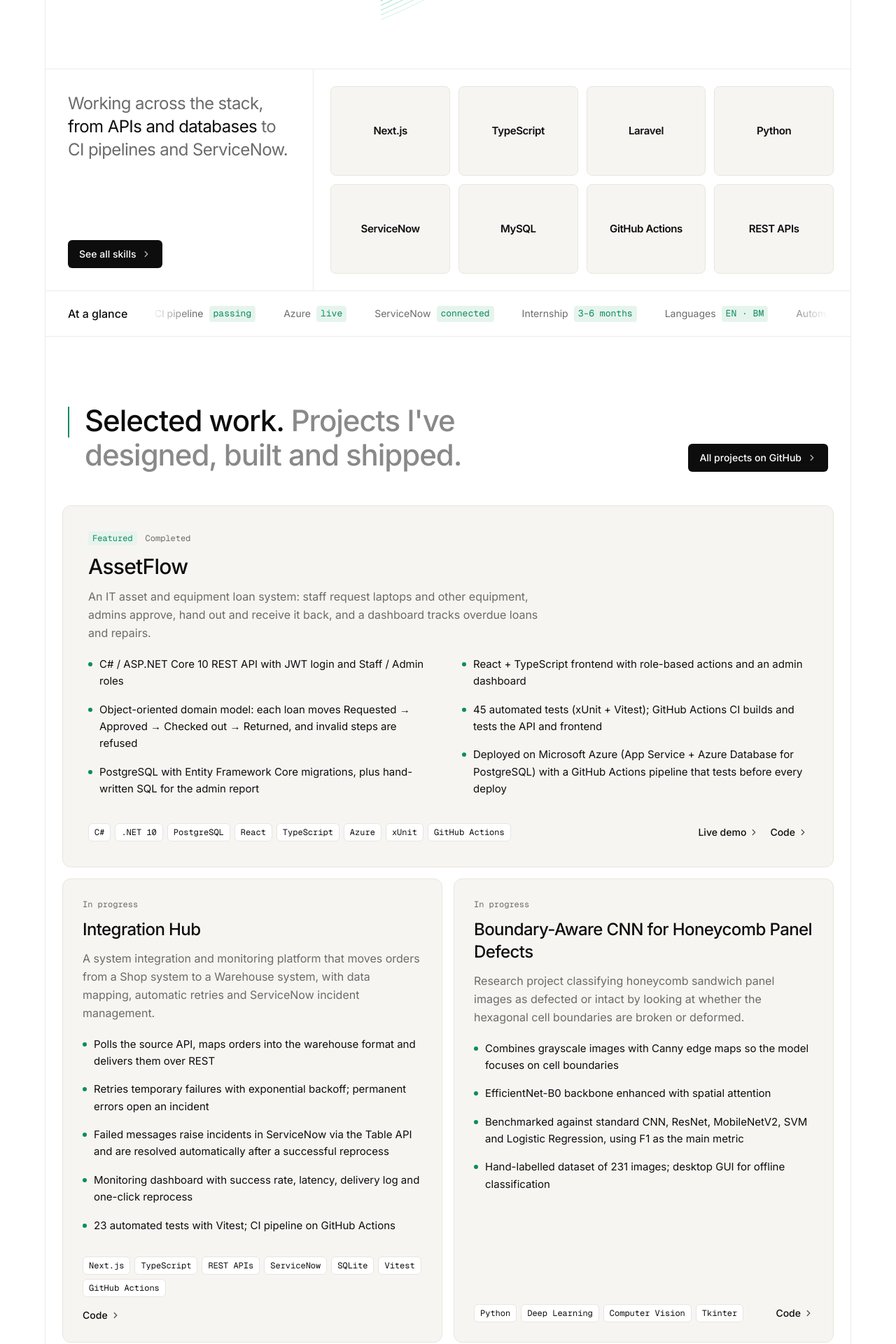
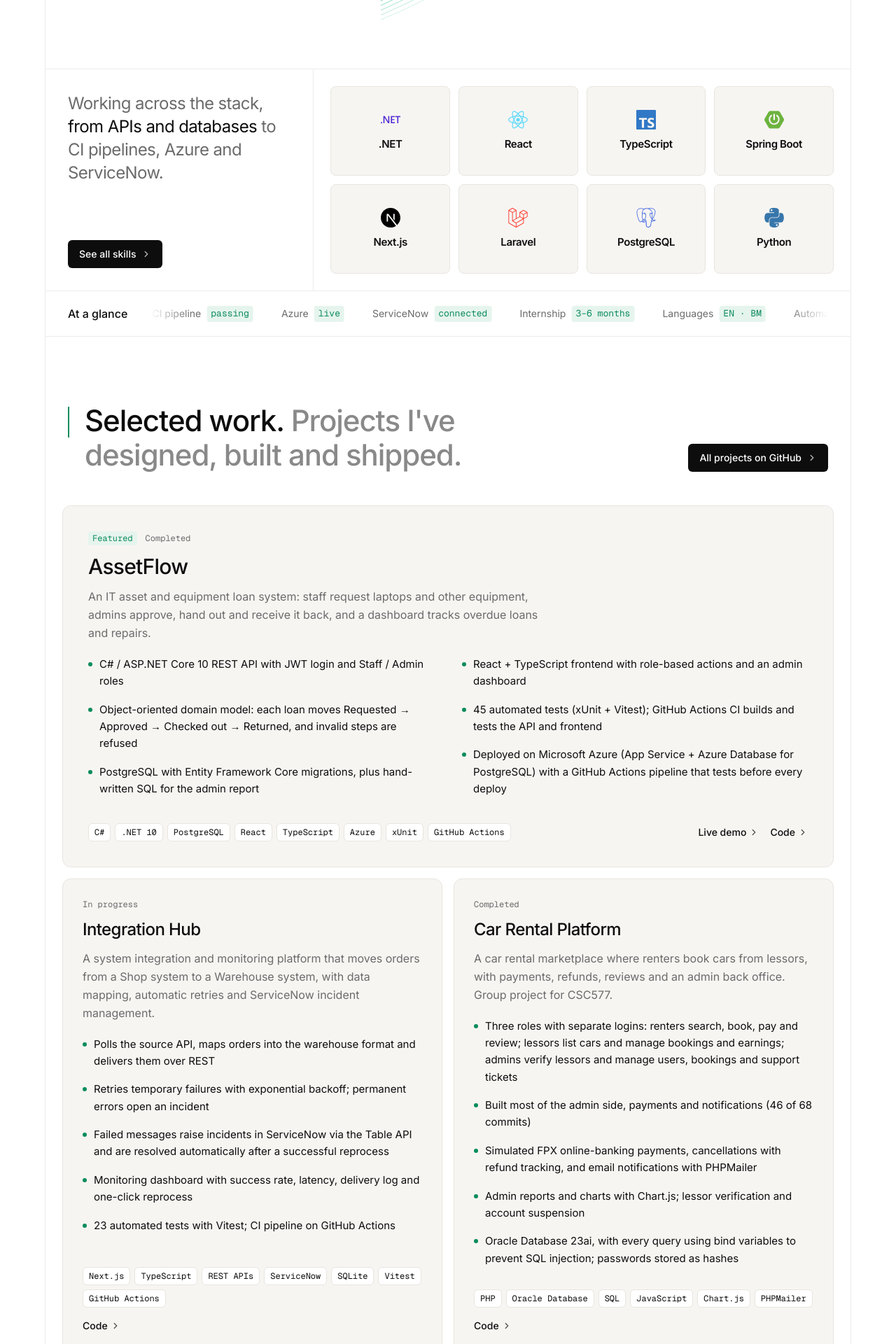
Before and after one commit to acidzburns/portfolio, a Next.js app: page / in a window 1280 px wide. Shown: the part 640-2560 px from the top of the page at 70% size. Built offline with nearby package versions, Linux system fonts and the light colour scheme.

Commit message:
Add skill logos, Java, Spring Boot, Car Rental Platform and experience

```diff
--- a/app/page.tsx
+++ b/app/page.tsx
@@ -8,6 +8,7 @@ import {
   stats,
   type Project,
 } from "@/data/portfolio";
+import { SkillIcon } from "@/components/SkillIcon";
 
 const nav = [
   { id: "work", label: "Work" },
@@ -16,7 +17,7 @@ const nav = [
   { id: "contact", label: "Contact" },
 ];
 
-const toolWall = ["Next.js", "TypeScript", "Laravel", "Python", "ServiceNow", "MySQL", "GitHub Actions", "REST APIs"];
+const toolWall = [".NET", "React", "TypeScript", "Spring Boot", "Next.js", "Laravel", "PostgreSQL", "Python"];
 
 /* ── Small building blocks ─────────────────────────────────────────── */
 
@@ -302,8 +303,8 @@ export default function Home() {
         <section className="grid border-t border-line md:grid-cols-[1fr_2fr]">
           <div className="flex flex-col justify-between gap-8 border-line p-6 sm:p-8 md:border-r">
             <p className="text-2xl leading-snug tracking-tight text-muted">
-              Working across the stack, <span className="text-ink">from APIs and databases</span> to CI pipelines and
-              ServiceNow.
+              Working across the stack, <span className="text-ink">from APIs and databases</span> to CI pipelines,
+              Azure and ServiceNow.
             </p>
             <div>
               <PrimaryButton href="#skills">See all skills</PrimaryButton>
@@ -313,8 +314,9 @@ export default function Home() {
             {toolWall.map((t) => (
               <div
                 key={t}
-                className="grid aspect-[4/3] place-items-center rounded-lg border border-card-line bg-card px-2 text-center text-[15px] font-semibold tracking-tight"
+                className="flex aspect-[4/3] flex-col items-center justify-center gap-2.5 rounded-lg border border-card-line bg-card px-2 text-center text-[15px] font-semibold tracking-tight"
               >
+                <SkillIcon name={t} size={28} />
                 {t}
               </div>
             ))}
@@ -391,7 +393,8 @@ export default function Home() {
                 <h3 className="font-mono text-xs uppercase tracking-wider text-accent">{g.group}</h3>
                 <ul className="mt-4 space-y-2">
                   {g.items.map((s) => (
-                    <li key={s} className="font-medium">
+                    <li key={s} className="flex items-center gap-2.5 font-medium">
+                      <SkillIcon name={s} />
                       {s}
                     </li>
                   ))}
--- /dev/null
+++ b/components/SkillIcon.tsx
@@ -0,0 +1,76 @@
+import {
+  siDotnet,
+  siGit,
+  siGithubactions,
+  siJavascript,
+  siLaravel,
+  siLinux,
+  siMysql,
+  siNextdotjs,
+  siOpenjdk,
+  siPhp,
+  siPostgresql,
+  siPython,
+  siReact,
+  siSpringboot,
+  siSqlite,
+  siTypescript,
+  siVercel,
+  type SimpleIcon,
+} from "simple-icons";
+
+// Brand logos from Simple Icons (simpleicons.org).
+// Some brands (C#, Oracle, Azure, ServiceNow) asked to be removed from it,
+// so those and general skills get a lettered badge instead.
+const ICONS: Record<string, SimpleIcon> = {
+  Java: siOpenjdk,
+  "Spring Boot": siSpringboot,
+  TypeScript: siTypescript,
+  JavaScript: siJavascript,
+  PHP: siPhp,
+  Python: siPython,
+  ".NET": siDotnet,
+  ".NET / ASP.NET Core": siDotnet,
+  React: siReact,
+  "Next.js": siNextdotjs,
+  Laravel: siLaravel,
+  "Laravel (MVC)": siLaravel,
+  PostgreSQL: siPostgresql,
+  MySQL: siMysql,
+  SQLite: siSqlite,
+  "Git & GitHub": siGit,
+  "GitHub Actions": siGithubactions,
+  Vercel: siVercel,
+  Linux: siLinux,
+};
+
+const BADGES: Record<string, { text: string; color: string }> = {
+  "C#": { text: "C#", color: "#68217A" },
+  SQL: { text: "SQL", color: "#336791" },
+  "REST APIs": { text: "API", color: "#0c8c5e" },
+  Oracle: { text: "OR", color: "#C74634" },
+  "Entity Framework Core": { text: "EF", color: "#512BD4" },
+  "Microsoft Azure": { text: "Az", color: "#0078D4" },
+  ServiceNow: { text: "SN", color: "#293E40" },
+};
+
+export function SkillIcon({ name, size = 18 }: { name: string; size?: number }) {
+  const icon = ICONS[name];
+  if (icon) {
+    return (
+      <svg role="img" aria-label={icon.title} viewBox="0 0 24 24" width={size} height={size} fill={`#${icon.hex}`}>
+        <path d={icon.path} />
+      </svg>
+    );
+  }
+  const badge = BADGES[name] ?? { text: name.slice(0, 2).toUpperCase(), color: "#6b6b6b" };
+  return (
+    <span
+      aria-hidden
+      className="grid shrink-0 place-items-center rounded font-mono font-bold text-white"
+      style={{ width: size, height: size, background: badge.color, fontSize: size * 0.42 }}
+    >
+      {badge.text}
+    </span>
+  );
+}
--- a/data/portfolio.ts
+++ b/data/portfolio.ts
@@ -1,7 +1,6 @@
 // ─────────────────────────────────────────────────────────────
 // All the text on your portfolio lives in this one file.
 // Edit here — you don't need to touch the page code.
-// Anything marked TODO is a placeholder for you to fill in.
 // ─────────────────────────────────────────────────────────────
 
 export type Project = {
@@ -29,8 +28,7 @@ export const profile = {
   location: "Malaysia",
   tagline:
     "Final-year CS student at UiTM who builds web systems and connects them together — from system integrations with ServiceNow to defect detection with deep learning.",
-  availability:
-    "Available for a 3–6 month internship from 15 March 2027.", // TODO: adjust dates
+  availability: "Available for a 3–6 month internship from 15 March 2027.",
   email: "abdullahakmalhakim@gmail.com",
   github: "https://github.com/acidzburns",
   linkedin: "https://www.linkedin.com/in/akmal-hakim-655063251/",
@@ -72,6 +70,21 @@ export const projects: Project[] = [
     links: [{ label: "Code", href: "https://github.com/acidzburns/integration-hub" }],
   },
   {
+    title: "Car Rental Platform",
+    summary:
+      "A car rental marketplace where renters book cars from lessors, with payments, refunds, reviews and an admin back office. Group project for CSC577.",
+    highlights: [
+      "Three roles with separate logins: renters search, book, pay and review; lessors list cars and manage bookings and earnings; admins verify lessors and manage users, bookings and support tickets",
+      "Built most of the admin side, payments and notifications (46 of 68 commits)",
+      "Simulated FPX online-banking payments, cancellations with refund tracking, and email notifications with PHPMailer",
+      "Admin reports and charts with Chart.js; lessor verification and account suspension",
+      "Oracle Database 23ai, with every query using bind variables to prevent SQL injection; passwords stored as hashes",
+    ],
+    stack: ["PHP", "Oracle Database", "SQL", "JavaScript", "Chart.js", "PHPMailer"],
+    status: "Completed",
+    links: [{ label: "Code", href: "https://github.com/acidzburns/CarRentalPlatformSystem" }],
+  },
+  {
     title: "Boundary-Aware CNN for Honeycomb Panel Defects",
     summary:
       "Research project classifying honeycomb sandwich panel images as defected or intact by looking at whether the hexagonal cell boundaries are broken or deformed.",
@@ -83,7 +96,6 @@ export const projects: Project[] = [
     ],
     stack: ["Python", "Deep Learning", "Computer Vision", "Tkinter"],
     status: "In progress",
-    links: [{ label: "Code", href: "https://github.com/acidzburns" }], // TODO: repo link
   },
   {
     title: "This Portfolio",
@@ -123,19 +135,19 @@ export const education = [
   {
     degree: "Bachelor of Computer Science (Hons) — Software Engineering",
     school: "Universiti Teknologi MARA (UiTM)",
-    period: "Final year", // TODO: e.g. "2025 – 2027 (expected)"
+    period: "2025 – 2027 (expected)",
   },
   {
     degree: "Diploma in Computer Science",
     school: "UiTM Cawangan Kedah",
-    period: "Completed", // TODO: years
+    period: "2022 – 2025",
   },
 ];
 
 export const skills: { group: string; items: string[] }[] = [
-  { group: "Languages", items: ["C#", "TypeScript", "JavaScript", "PHP", "Python", "SQL"] },
-  { group: "Web & APIs", items: [".NET / ASP.NET Core", "React", "Next.js", "Laravel (MVC)", "REST APIs"] },
-  { group: "Data", items: ["PostgreSQL", "MySQL", "SQLite", "Entity Framework Core"] },
+  { group: "Languages", items: ["C#", "Java", "TypeScript", "JavaScript", "PHP", "Python", "SQL"] },
+  { group: "Web & APIs", items: [".NET / ASP.NET Core", "Spring Boot", "React", "Next.js", "Laravel (MVC)", "REST APIs"] },
+  { group: "Data", items: ["PostgreSQL", "Oracle", "MySQL", "SQLite", "Entity Framework Core"] },
   { group: "Cloud & Tools", items: ["Microsoft Azure", "Git & GitHub", "GitHub Actions", "ServiceNow", "Vercel"] },
 ];
 
--- a/package.json
+++ b/package.json
@@ -11,7 +11,8 @@
   "dependencies": {
     "next": "16.4.6",
     "react": "19.3.0",
-    "react-dom": "19.3.0"
+    "react-dom": "19.3.0",
+    "simple-icons": "^16.38.1"
   },
   "devDependencies": {
     "@tailwindcss/turbopack": "4.3.3",
```
Also changed, not shown: 1 other file (tests, documents, lock files or other folders).
